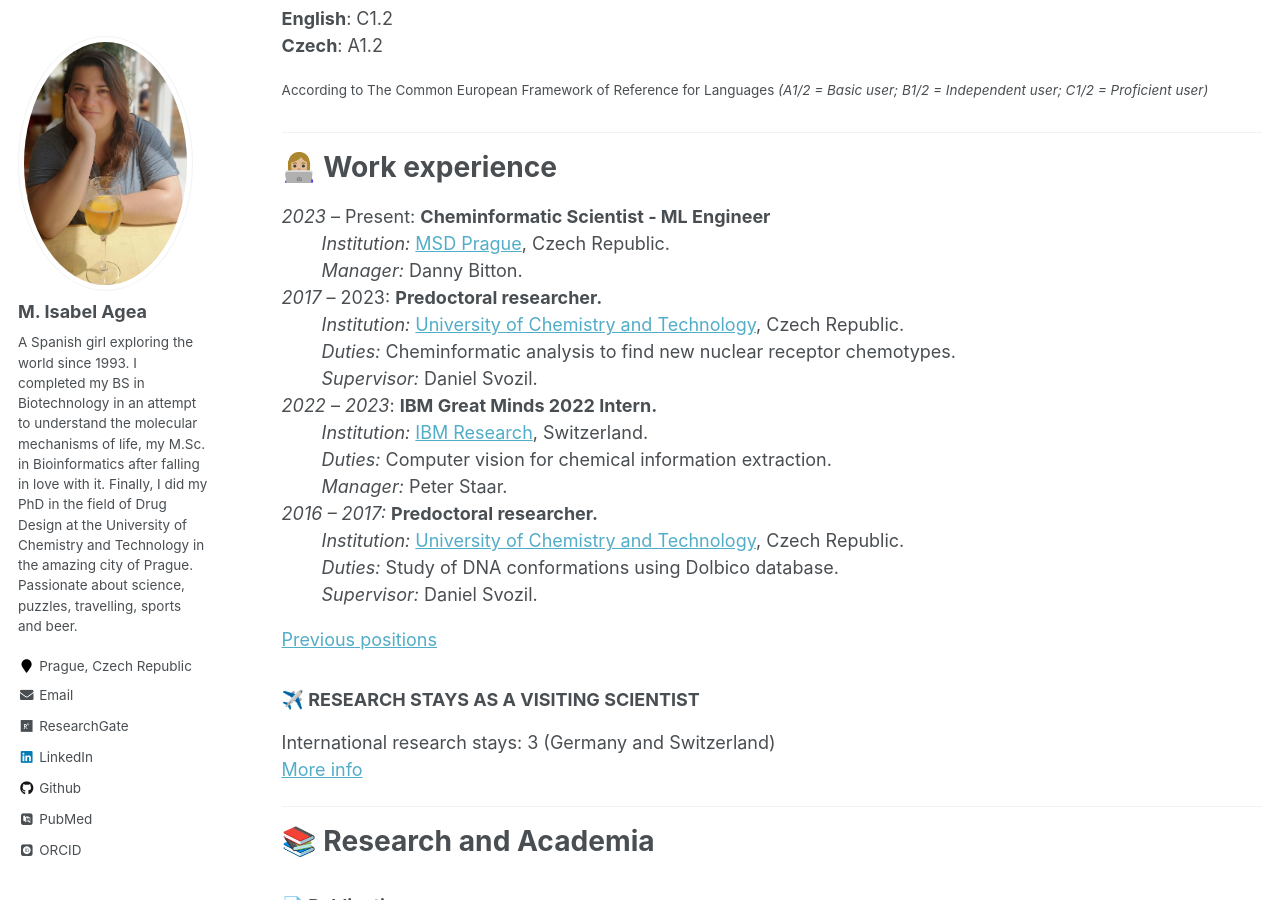
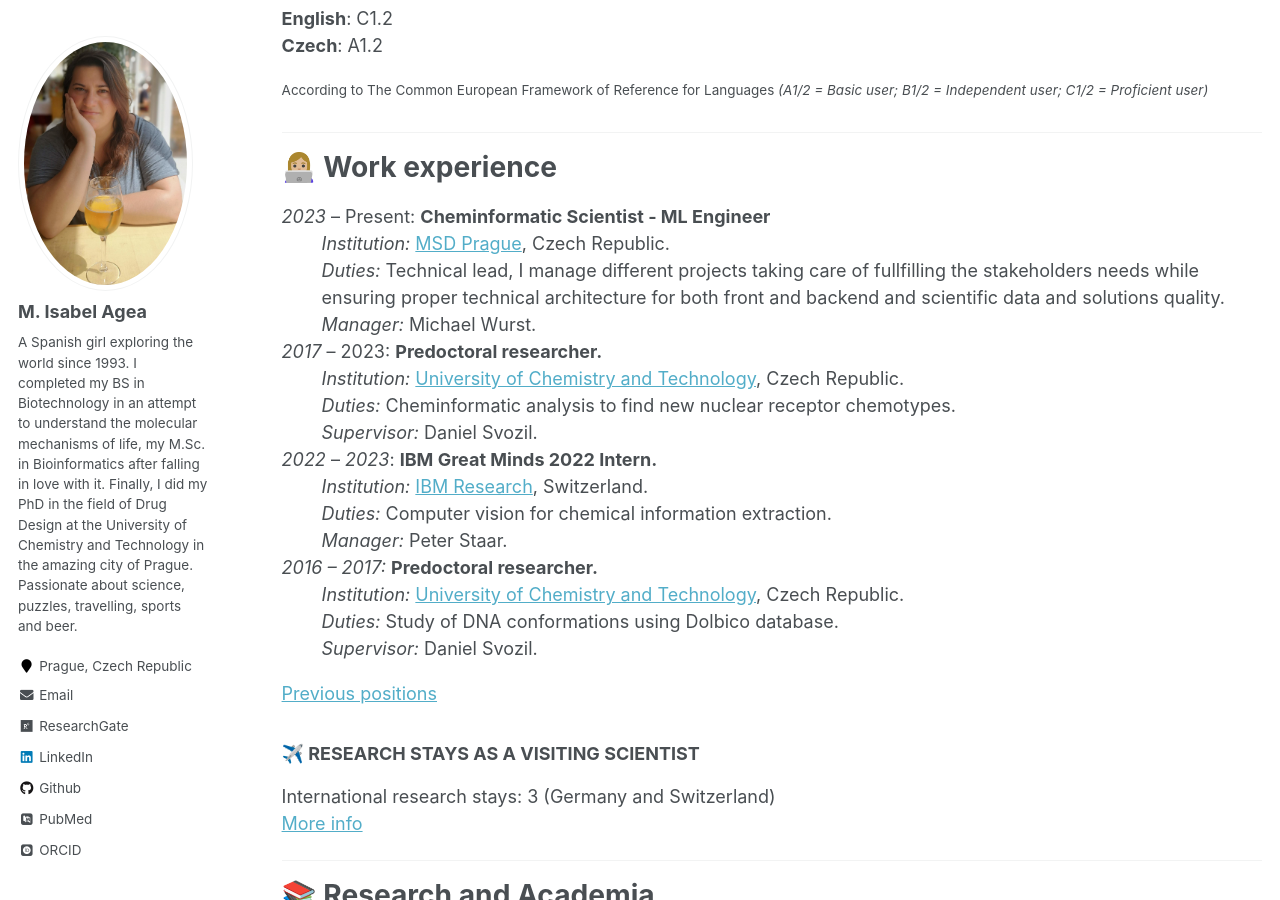
Before and after one commit to Iagea/iagea.github.io, a Jekyll site: the page built from _pages/cv.md, in a window 1280 px wide and 900 px high, scrolled down 706 px. Built offline with Jekyll 4.4.1, drawn with Linux system fonts in a browser that asks for light colours; some web fonts are replaced.

Commit message:
Update cv.md

```diff
--- a/_pages/cv.md
+++ b/_pages/cv.md
@@ -42,7 +42,8 @@ redirect_from:
 =======
 _2023_ – Present:	**Cheminformatic Scientist - ML Engineer**
 :   *Institution:* [MSD Prague](https://www.msd.cz/en/), Czech Republic.
-:   *Manager:* Danny Bitton.
+:   *Duties:* Technical lead, I manage different projects taking care of fullfilling the stakeholders needs while ensuring proper technical architecture for both front and backend and scientific data and solutions quality.
+:   *Manager:* Michael Wurst.
 
 _2017_ – 2023:	**Predoctoral researcher.**
 :   *Institution:* [University of Chemistry and Technology](https://www.vscht.cz), Czech Republic.
```
